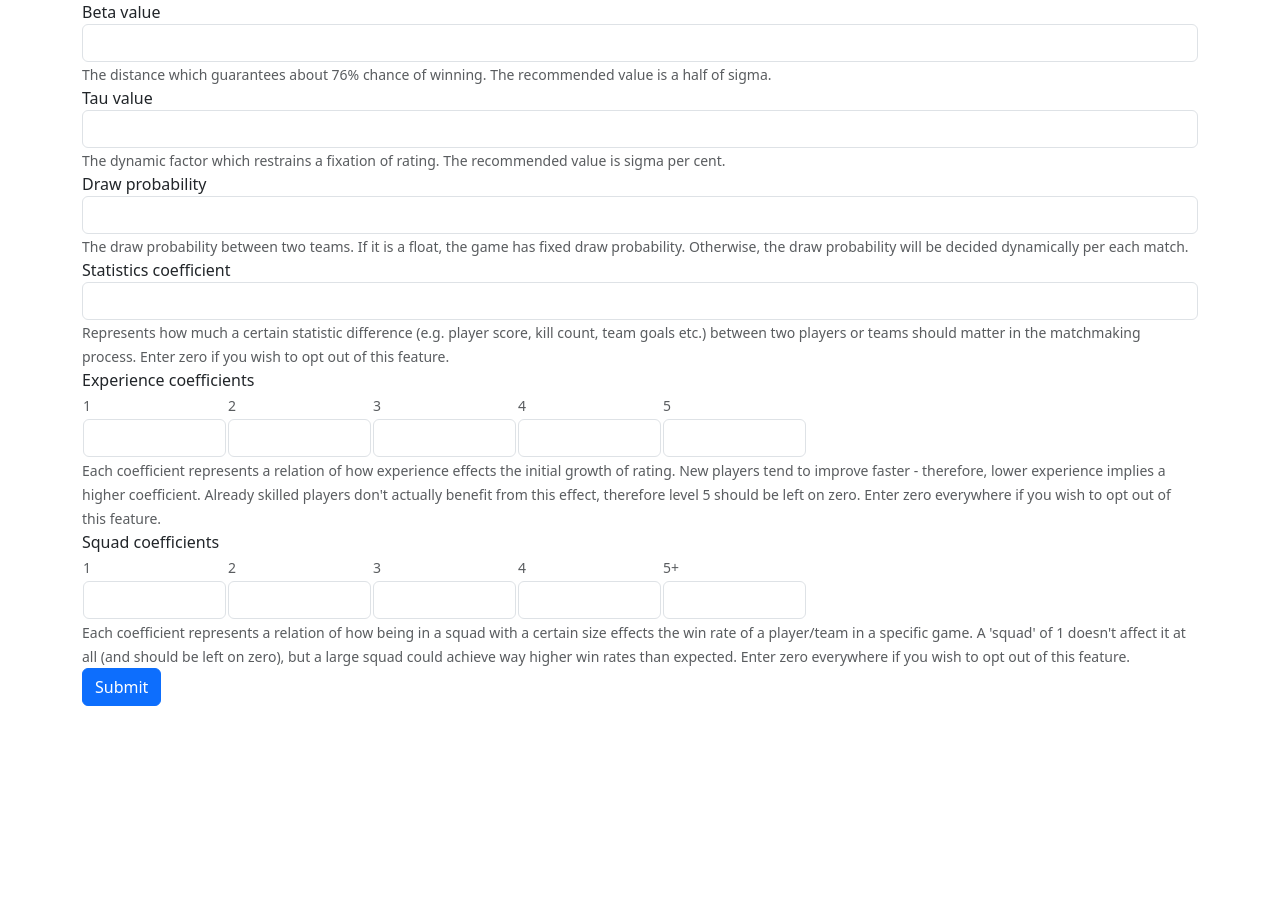
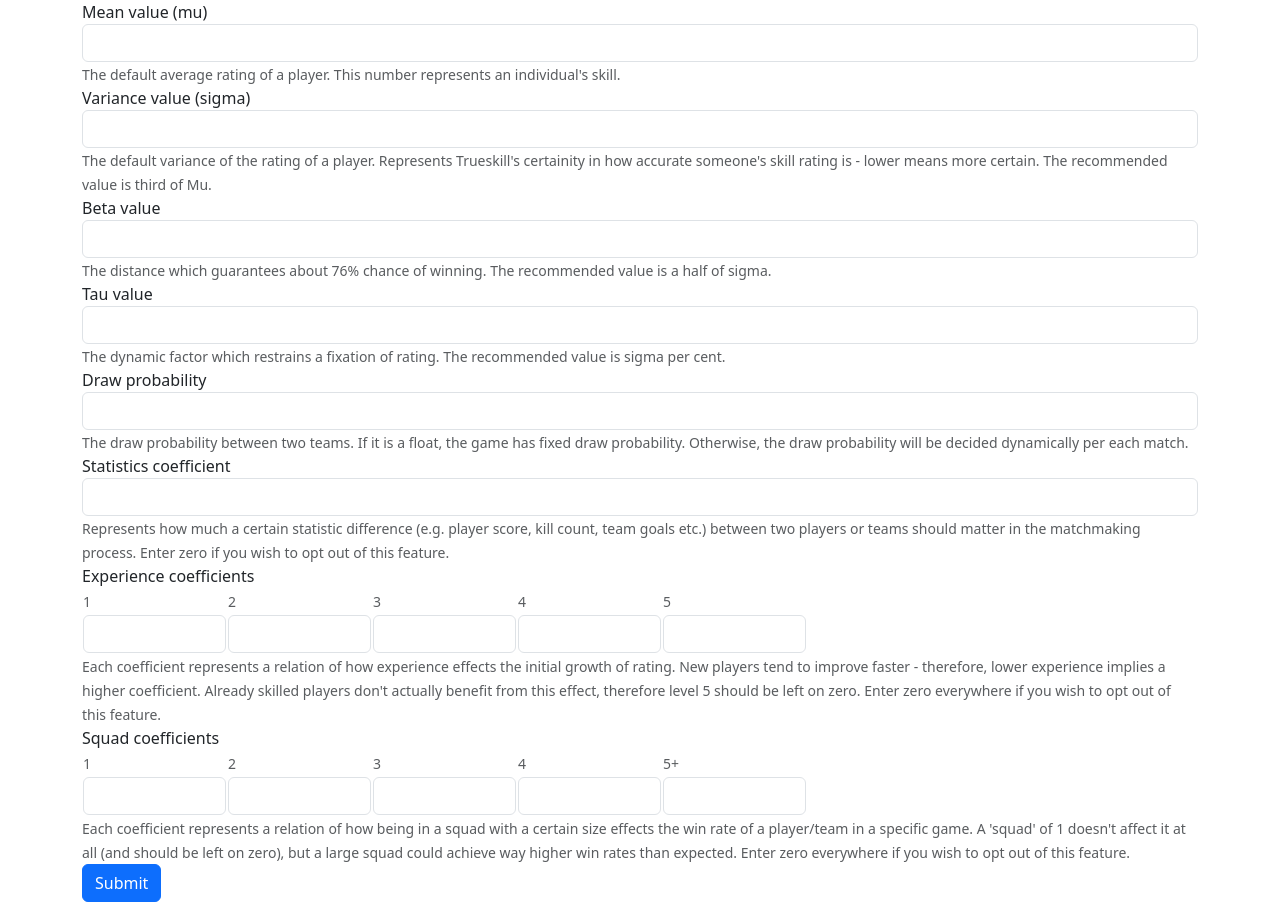
Before and after one commit to JaksyMarci/trueskill-plus, a Python web app: template flask/templates/manage.html in a window 1280 px wide. Shown: the part 82-984 px from the top of the page. Before the commit the page ends 788 px from the top, so only its background shows below. Run offline with Jinja, Linux system fonts and the light colour scheme; the template is opened without the code that fills it, so the values that code supplies are empty.

Commit message:
added env mu and sigma

```diff
--- a/flask/app.py
+++ b/flask/app.py
@@ -165,7 +165,9 @@ def calculate():
     if 'env' in session:
         s = session['env']
         #TODO add mu and sigma
-        env = Trueskillplus(beta=float(s['beta']),
+        env = Trueskillplus(mu=float(s['mu']),
+                            sigma=float(s['sigma']),
+                            beta=float(s['beta']),
                             tau=float(s['tau']),
                             draw_probability=float(s['draw_probability']),
                             experience_coeffs=dict(s['experience_coefficients']),
@@ -201,7 +203,7 @@ def calculate():
         squads.append(squad_count)
 
     print("Rating the following:\n", ratings)
-    if env.quality(rating_groups=ratings) < 0.1:
+    if env.quality(rating_groups=ratings) < 0.5:
         flash('This match did not seem to be too fair...')
 
     try:
--- a/flask/templates/main.html
+++ b/flask/templates/main.html
@@ -91,10 +91,10 @@
                                         <input type="text" class="form-control" id="playerName" name="playerName">
                                     </td>
                                     <td>
-                                        <input type="number" class="form-control" id="mu" value="25" name="mu" min="0.0" step="0.0001">
+                                        <input type="number" class="form-control" id="mu" value={{session['env']['mu']}} name="mu" min="0.0" step="0.0001" readonly>
                                     </td>
                                     <td>
-                                        <input type="number" class="form-control" id="sigma" value="8.33" name="sigma" min="0.0" step="0.0001">
+                                        <input type="number" class="form-control" id="sigma" value={{session['env']['sigma']}} name="sigma" min="0.0" step="0.0001" readonly>
                                     </td>
                                     <td>
                                         <input type="number" class="form-control" id="stats" value="0" name="stats">
--- a/flask/templates/manage.html
+++ b/flask/templates/manage.html
@@ -31,7 +31,17 @@
                 </div>
             </nav>
             <form method="POST">
-                <div class="form-group">
+                  <div class="form-group">
+                    <label for="mu">Mean value (mu)</label>
+                    <input type="number" min="0.0001" value={{session['env']['mu']}} step="0.0001" class="form-control" id="mu" name="mu" required>
+                    <small class="form-text">The default average rating of a player. This number represents an individual's skill.</small>
+                  </div>
+                  <div class="form-group">
+                    <label for="sigma">Variance value (sigma)</label>
+                    <input type="number" min="1" value={{session['env']['sigma']}} step="0.0001" class="form-control" id="sigma" name="sigma" required>
+                    <small class="form-text">The default variance of the rating of a player. Represents Trueskill's certainity in how accurate someone's skill rating is - lower means more certain. The recommended value is third of Mu.</small>
+                  </div>
+                  <div class="form-group">
                     <label for="beta">Beta value</label>
                     <input type="number" min="0.0001" value={{session['env']['beta']}} step="0.0001" class="form-control" id="beta" name="beta" required>
                     <small class="form-text">The distance which guarantees about 76% chance of winning. The recommended value is a half of sigma.</small>
```
